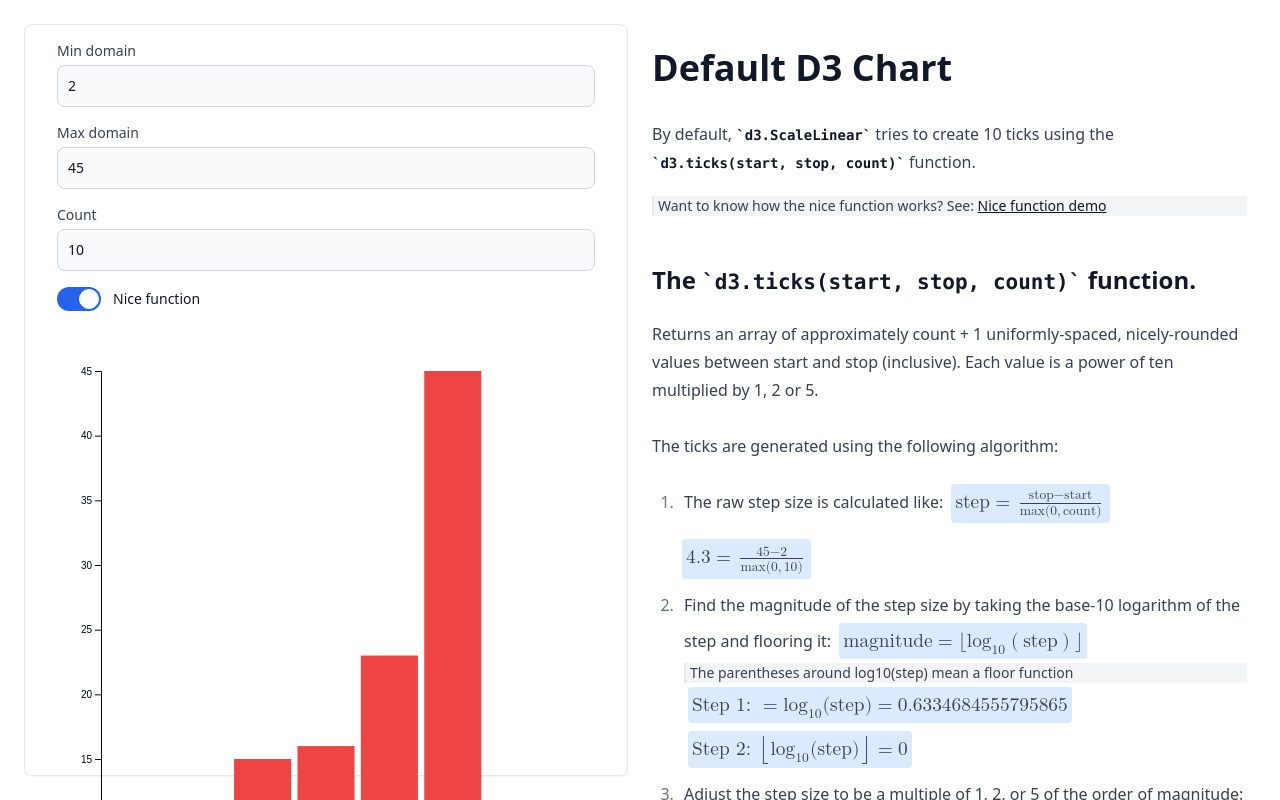
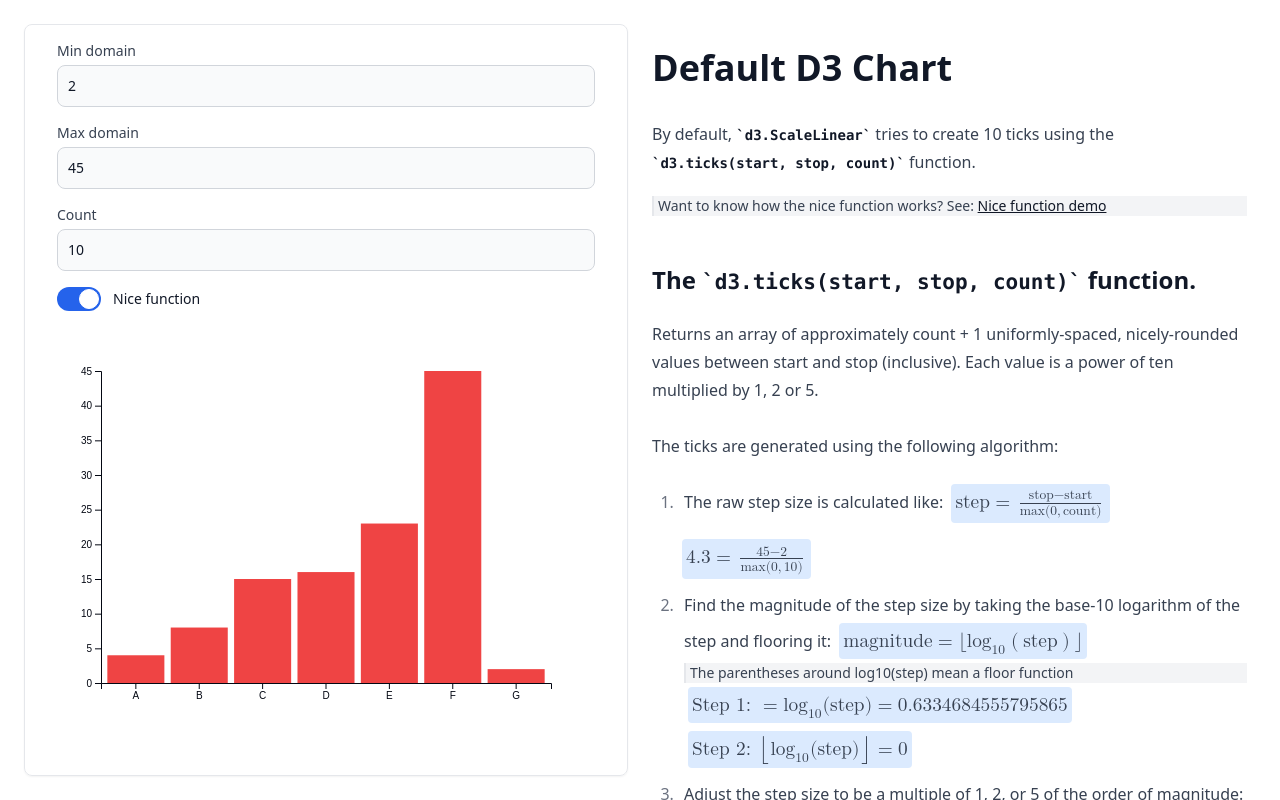
Before and after one commit to Jeffreyyvdb/d3-tick-algorithm, a SvelteKit app: page / in a window 1280 px wide. Shown: the top 800 px of the page. Built offline with nearby package versions, Linux system fonts and the light colour scheme.

Commit message:
Fix chart overflow in card

```diff
--- a/src/routes/+page.svelte
+++ b/src/routes/+page.svelte
@@ -7,7 +7,7 @@
 	import { base } from '$app/paths';
 
 	let svgElement: SVGSVGElement;
-	let containerDiv: HTMLDivElement;
+	let chartFrame: HTMLDivElement;
 	let width = $state(600);
 	let height = $state(400);
 	const marginTop = 60;
@@ -61,7 +61,7 @@
 	let baselineY = $derived(yScale(Math.max(0, yScale.domain()[0])));
 
 	$effect(() => {
-		if (!containerDiv) return;
+		if (!chartFrame) return;
 		const observer = new ResizeObserver((entries) => {
 			for (const entry of entries) {
 				const { width: w, height: h } = entry.contentRect;
@@ -69,7 +69,7 @@
 				height = h;
 			}
 		});
-		observer.observe(containerDiv);
+		observer.observe(chartFrame);
 		return () => observer.disconnect();
 	});
 
@@ -78,10 +78,7 @@
 		const svg = select(svgElement).attr('width', width).attr('height', height);
 		svg.selectAll('*').remove();
 
-		svg
-			.append('g')
-			.attr('transform', `translate(0,${baselineY})`)
-			.call(axisBottom(xScale));
+		svg.append('g').attr('transform', `translate(0,${baselineY})`).call(axisBottom(xScale));
 
 		svg
 			.append('g')
@@ -102,10 +99,9 @@
 
 <div class="container mx-auto grid space-y-6 p-6 lg:grid-cols-2 lg:gap-6">
 	<div
-		bind:this={containerDiv}
-		class="top-6 w-full rounded-lg border border-gray-200 p-4 pb-8 shadow-sm lg:sticky lg:h-[calc(100vh-3rem)] dark:border-gray-800"
+		class="top-6 flex w-full flex-col rounded-lg border border-gray-200 p-4 pb-8 shadow-sm lg:sticky lg:h-[calc(100vh-3rem)] dark:border-gray-800"
 	>
-		<div class="prose mx-4 flex flex-col flex-wrap gap-4 dark:prose-invert">
+		<div class="prose mx-4 flex shrink-0 flex-col flex-wrap gap-4 dark:prose-invert">
 			<label class="flex flex-col gap-1">
 				<span class="text-sm font-medium">Min domain</span>
 				<input type="number" class="input" required bind:value={domain[0]} />
@@ -131,10 +127,12 @@
 				<span class="ms-3 text-sm font-medium text-gray-900 dark:text-gray-300">Nice function</span>
 			</label>
 		</div>
-		<svg
-			bind:this={svgElement}
-			class="h-full w-full fill-red-500 text-[hsl(224_71.4%_4.1%)] dark:text-[hsl(210_20%_98%)]"
-		></svg>
+		<div bind:this={chartFrame} class="min-h-80 min-w-0 flex-1 overflow-hidden lg:min-h-0">
+			<svg
+				bind:this={svgElement}
+				class="block h-full w-full fill-red-500 text-[hsl(224_71.4%_4.1%)] dark:text-[hsl(210_20%_98%)]"
+			></svg>
+		</div>
 	</div>
 
 	<div class="space-y-6">
```
